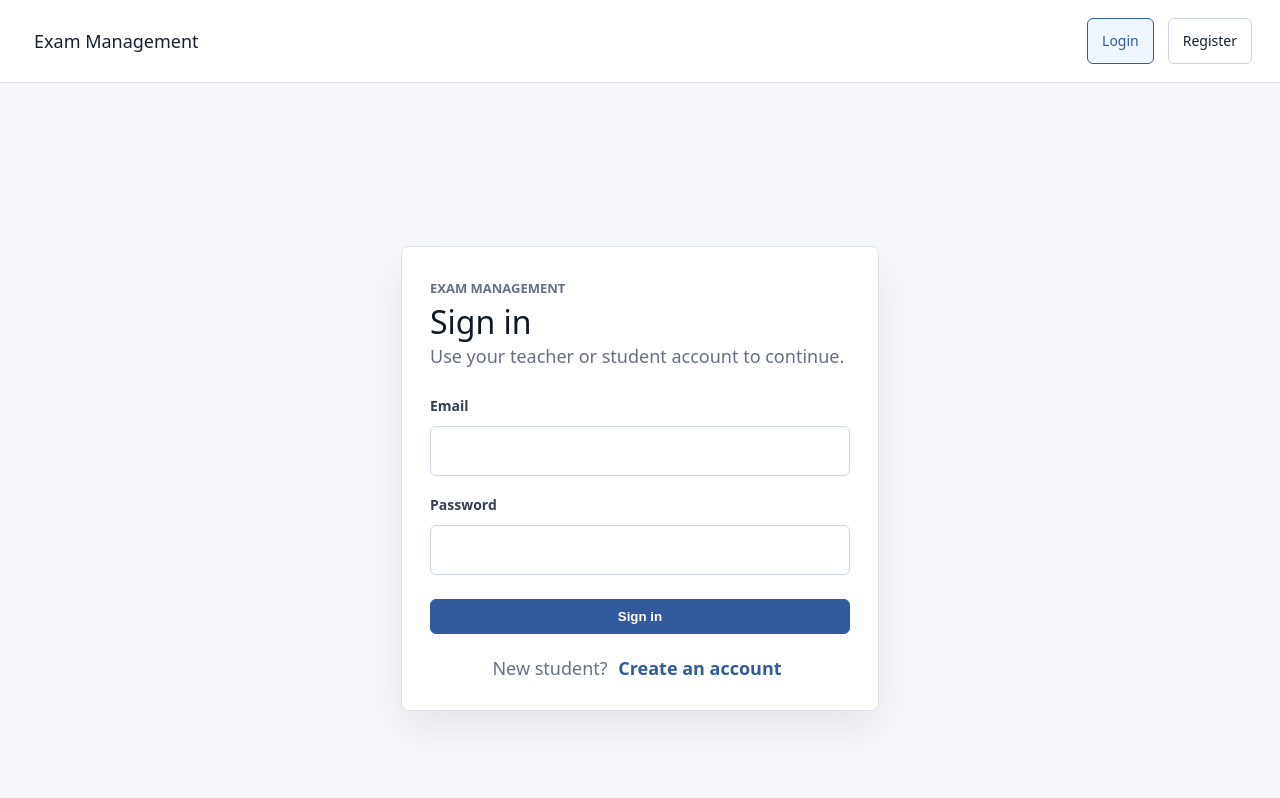
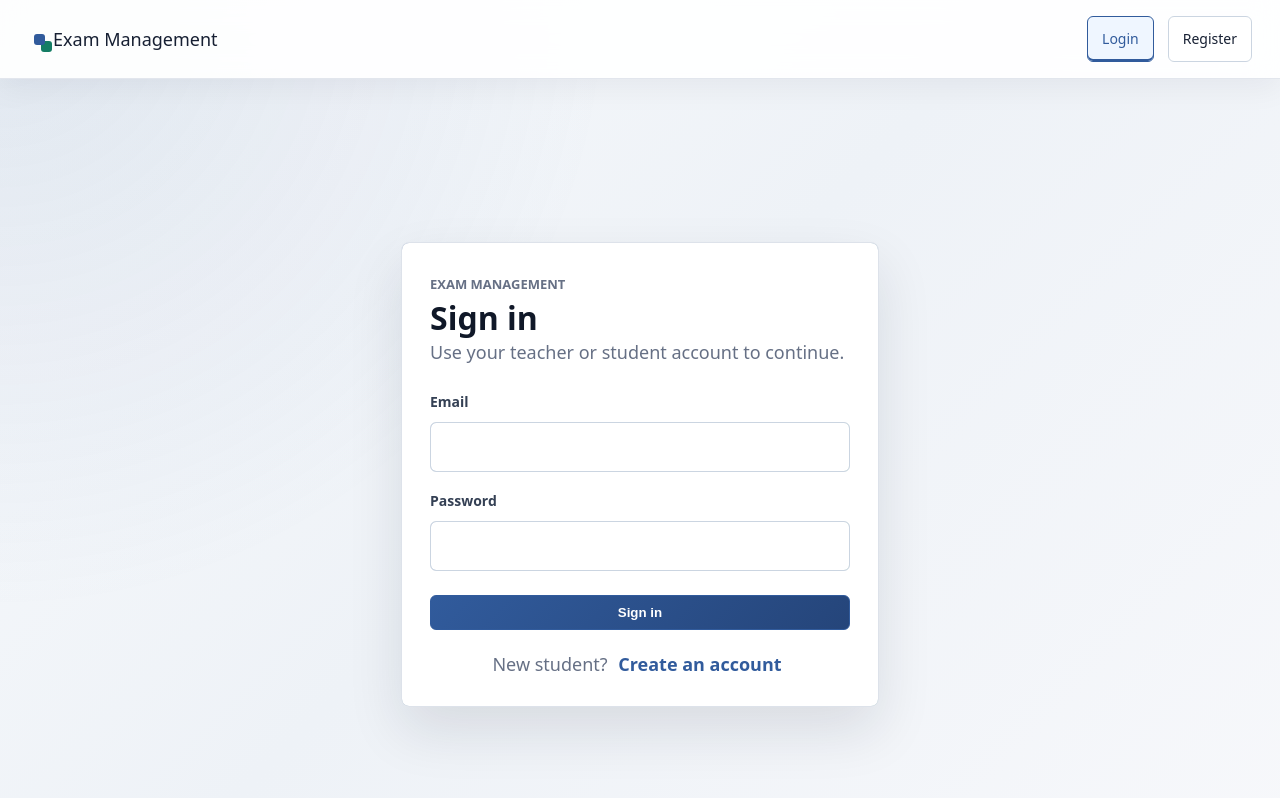
Before and after one commit to MayaZahwy/ExamApp_Project, a React (Vite) app in the folder client/: page /login in a window 1280 px wide. Shown: the top 798 px of the page. Built offline with nearby package versions, Linux system fonts and the light colour scheme.

Commit message:
Final project cleanup and review and styling fixes

```diff
--- a/client/src/App.css
+++ b/client/src/App.css
@@ -1,12 +1,31 @@
 .app-shell {
   min-height: 100svh;
-  background: #f7f8fb;
+  background:
+    radial-gradient(circle at top left, rgba(49, 91, 156, 0.12), transparent 34rem),
+    linear-gradient(135deg, #f8fafc 0%, #eef2f7 48%, #f7f8fb 100%);
 }
 
 button,
 input,
 textarea {
   box-sizing: border-box;
+}
+
+input,
+textarea,
+select {
+  background: #ffffff;
+  color: #101828;
+  color-scheme: light;
+}
+
+input::placeholder,
+textarea::placeholder {
+  color: #98a2b3;
+}
+
+input[type='radio'] {
+  accent-color: #315b9c;
 }
 
 button {
@@ -34,13 +53,18 @@ button:disabled {
 }
 
 .navigation-menu {
+  position: sticky;
+  top: 0;
+  z-index: 9;
   display: flex;
   align-items: center;
   justify-content: space-between;
   gap: 16px;
-  padding: 18px 28px;
-  border-bottom: 1px solid #dde2ea;
-  background: #ffffff;
+  padding: 16px 28px;
+  border-bottom: 1px solid rgba(221, 226, 234, 0.85);
+  background: rgba(255, 255, 255, 0.92);
+  backdrop-filter: blur(14px);
+  box-shadow: 0 10px 30px rgba(15, 23, 42, 0.05);
 }
 
 .brand-button,
@@ -54,8 +78,21 @@ button:disabled {
 }
 
 .brand-button {
+  display: inline-flex;
+  align-items: center;
+  gap: 8px;
+  color: #101828;
   font-weight: 700;
   white-space: nowrap;
+}
+
+.brand-button::before {
+  content: '';
+  width: 11px;
+  height: 11px;
+  border-radius: 3px;
+  background: #315b9c;
+  box-shadow: 7px 7px 0 #147d64;
 }
 
 .navigation-actions {
@@ -81,6 +118,10 @@ button:disabled {
   color: #315b9c;
 }
 
+.navigation-actions .active-nav-link {
+  box-shadow: inset 0 -2px 0 #315b9c;
+}
+
 .user-label {
   border-right: 1px solid #dde2ea;
   color: #344054;
@@ -99,10 +140,12 @@ button:disabled {
   width: min(100%, 420px);
   border: 1px solid #dde2ea;
   border-radius: 8px;
-  background: #ffffff;
+  background:
+    linear-gradient(#ffffff, #ffffff) padding-box,
+    linear-gradient(135deg, rgba(49, 91, 156, 0.35), rgba(20, 125, 100, 0.25)) border-box;
   padding: 28px;
   text-align: left;
-  box-shadow: 0 18px 40px rgba(15, 23, 42, 0.08);
+  box-shadow: 0 24px 55px rgba(15, 23, 42, 0.11);
 }
 
 .auth-header {
@@ -121,6 +164,7 @@ button:disabled {
   margin: 0 0 8px;
   color: #101828;
   font-size: 32px;
+  font-weight: 800;
 }
 
 .auth-header p,
@@ -144,6 +188,9 @@ button:disabled {
 .auth-form input {
   border: 1px solid #cbd5e1;
   border-radius: 6px;
+  background:
+    linear-gradient(#ffffff, #ffffff) padding-box,
+    linear-gradient(135deg, rgba(49, 91, 156, 0.35), rgba(20, 125, 100, 0.2)) border-box;
   color: #101828;
   font: inherit;
   padding: 11px 12px;
@@ -185,7 +232,7 @@ button:disabled {
 
 .auth-form button {
   margin-top: 8px;
-  background: #315b9c;
+  background: linear-gradient(135deg, #315b9c, #25457a);
   border-color: #315b9c;
   color: #ffffff;
   font-weight: 700;
@@ -240,6 +287,8 @@ button:disabled {
   align-items: flex-end;
   justify-content: space-between;
   gap: 20px;
+  border-bottom: 1px solid rgba(203, 213, 225, 0.8);
+  padding-bottom: 18px;
 }
 
 .page-header h1,
@@ -247,6 +296,7 @@ button:disabled {
   margin: 0 0 8px;
   color: #101828;
   font-size: 34px;
+  font-weight: 800;
   line-height: 1.15;
 }
 
@@ -281,16 +331,26 @@ button:disabled {
 .summary-grid article,
 .content-panel,
 .question-editor {
-  border: 1px solid #dde2ea;
+  border: 1px solid rgba(221, 226, 234, 0.95);
   border-radius: 8px;
-  background: #ffffff;
-  box-shadow: 0 1px 2px rgba(15, 23, 42, 0.04);
+  background: rgba(255, 255, 255, 0.94);
+  box-shadow: 0 16px 40px rgba(15, 23, 42, 0.06);
 }
 
 .summary-grid article {
+  position: relative;
+  overflow: hidden;
   display: grid;
   gap: 8px;
   padding: 18px;
+}
+
+.summary-grid article::before {
+  content: '';
+  position: absolute;
+  inset: 0 auto 0 0;
+  width: 4px;
+  background: linear-gradient(180deg, #315b9c, #147d64);
 }
 
 .summary-grid span,
@@ -351,8 +411,14 @@ button:disabled {
   align-items: center;
   justify-content: space-between;
   gap: 18px;
-  border-bottom: 1px solid #eef2f7;
-  padding-bottom: 16px;
+  border: 1px solid #eef2f7;
+  border-radius: 8px;
+  background: #ffffff;
+  padding: 16px;
+  transition:
+    border-color 0.15s ease,
+    box-shadow 0.15s ease,
+    transform 0.15s ease;
 }
 
 .exam-row > div:first-child,
@@ -360,9 +426,10 @@ button:disabled {
   min-width: 0;
 }
 
-.exam-row:last-child {
-  border-bottom: 0;
-  padding-bottom: 0;
+.exam-row:hover {
+  border-color: #cbd5e1;
+  box-shadow: 0 14px 32px rgba(15, 23, 42, 0.08);
+  transform: translateY(-1px);
 }
 
 .exam-row p {
@@ -403,17 +470,17 @@ button:disabled {
 }
 
 .status-draft {
-  background: #eef2f7;
+  background: #f2f4f7;
   color: #344054;
 }
 
 .status-published {
-  background: #dcfae6;
+  background: linear-gradient(135deg, #dcfae6, #ecfdf3);
   color: #067647;
 }
 
 .status-closed {
-  background: #fee4e2;
+  background: linear-gradient(135deg, #fee4e2, #fff1f3);
   color: #b42318;
 }
 
@@ -429,6 +496,9 @@ button:disabled {
 .exam-form textarea {
   border: 1px solid #cbd5e1;
   border-radius: 6px;
+  background:
+    linear-gradient(#ffffff, #ffffff) padding-box,
+    linear-gradient(135deg, rgba(49, 91, 156, 0.25), rgba(20, 125, 100, 0.16)) border-box;
   color: #101828;
   font: inherit;
   padding: 10px 12px;
@@ -458,6 +528,8 @@ button:disabled {
 .question-editor {
   display: grid;
   gap: 14px;
+  background:
+    linear-gradient(180deg, rgba(239, 246, 255, 0.62), rgba(255, 255, 255, 0.96));
   padding: 18px;
 }
 
@@ -501,8 +573,10 @@ button:disabled {
   display: grid;
   gap: 10px;
   margin: 0;
-  border: 1px solid #dde2ea;
+  border: 1px solid #d8e5f7;
   border-radius: 8px;
+  background:
+    linear-gradient(180deg, rgba(255, 255, 255, 0.98), rgba(248, 250, 252, 0.95));
   padding: 18px;
 }
 
@@ -517,9 +591,13 @@ button:disabled {
   align-items: center;
   gap: 8px;
   color: #344054;
-  border: 1px solid #eef2f7;
+  border: 1px solid #dbe7f6;
   border-radius: 6px;
+  background: #ffffff;
   padding: 10px 12px;
+  transition:
+    background-color 0.15s ease,
+    border-color 0.15s ease;
 }
 
 .take-question label:has(input:checked) {
@@ -536,7 +614,7 @@ button:disabled {
 }
 
 .result-panel strong {
-  color: #101828;
+  color: #315b9c;
   font-size: 52px;
   line-height: 1;
 }
--- a/client/src/index.css
+++ b/client/src/index.css
@@ -1,13 +1,13 @@
 :root {
-  --text: #6b6375;
-  --text-h: #08060d;
-  --bg: #fff;
-  --border: #e5e4e7;
-  --code-bg: #f4f3ec;
+  --text: #475467;
+  --text-h: #101828;
+  --bg: #f8fafc;
+  --border: #d8e0ea;
+  --code-bg: #eef4ff;
   --accent: #315b9c;
   --accent-bg: rgba(49, 91, 156, 0.1);
   --accent-border: rgba(49, 91, 156, 0.5);
-  --social-bg: rgba(244, 243, 236, 0.5);
+  --social-bg: rgba(255, 255, 255, 0.7);
   --shadow:
     rgba(0, 0, 0, 0.1) 0 10px 15px -3px, rgba(0, 0, 0, 0.05) 0 4px 6px -2px;
 
@@ -17,7 +17,7 @@
 
   font: 18px/145% var(--sans);
   letter-spacing: 0;
-  color-scheme: light dark;
+  color-scheme: light;
   color: var(--text);
   background: var(--bg);
   font-synthesis: none;
@@ -30,28 +30,9 @@
   }
 }
 
-@media (prefers-color-scheme: dark) {
-  :root {
-    --text: #9ca3af;
-    --text-h: #f3f4f6;
-    --bg: #16171d;
-    --border: #2e303a;
-    --code-bg: #1f2028;
-    --accent: #79a7e3;
-    --accent-bg: rgba(121, 167, 227, 0.15);
-    --accent-border: rgba(121, 167, 227, 0.5);
-    --social-bg: rgba(47, 48, 58, 0.5);
-    --shadow:
-      rgba(0, 0, 0, 0.4) 0 10px 15px -3px, rgba(0, 0, 0, 0.25) 0 4px 6px -2px;
-  }
-
-  #social .button-icon {
-    filter: invert(1) brightness(2);
-  }
-}
-
 body {
   margin: 0;
+  background: var(--bg);
 }
 
 #root {
--- a/client/src/routes/RouteService.js
+++ b/client/src/routes/RouteService.js
@@ -37,6 +37,7 @@ class RouteService {
 
     const { route } = match
 
+    // Guest pages are hidden after login.
     if (route.access === 'guest') {
       return currentUser ? this.authService.getRedirectPath(currentUser) : null
     }
@@ -45,6 +46,7 @@ class RouteService {
       return '/login'
     }
 
+    // Keep each role inside its own page group.
     if (route.access !== currentUser.role) {
       return this.authService.getRedirectPath(currentUser)
     }
@@ -84,6 +86,7 @@ class RouteService {
 
       const currentPart = currentParts[index]
 
+      // Values like :id are saved as route params.
       if (routePart.startsWith(':')) {
         return {
           ...params,
--- a/client/src/services/ExamService.js
+++ b/client/src/services/ExamService.js
@@ -30,6 +30,7 @@ class ExamService {
     const exams = await this.mockApiService.getAll('exams')
     const questions = await this.mockApiService.getAll('questions')
 
+    // Students can only see published exams.
     return exams
       .filter((exam) => exam.status === 'published')
       .map((exam) => this.attachQuestions(exam, questions))
@@ -119,6 +120,7 @@ class ExamService {
   }
 
   getNextStatusOptions(status) {
+    // Exam status moves forward only.
     if (status === 'draft') {
       return [{ label: 'Publish', status: 'published' }]
     }
--- a/client/src/services/MockApiService.js
+++ b/client/src/services/MockApiService.js
@@ -18,6 +18,7 @@ class MockApiService {
 
   getCollection(collectionName) {
     const initialData = this.collections[collectionName] ?? []
+    // localStorage overrides the seed data after the first change.
     return this.storageService.load(collectionName, initialData)
   }
 
--- a/client/src/services/StorageService.js
+++ b/client/src/services/StorageService.js
@@ -9,6 +9,7 @@ class StorageService {
   }
 
   save(key, value) {
+    // All app data is stored as JSON in the browser.
     localStorage.setItem(this.getStorageKey(key), JSON.stringify(value))
   }
 
@@ -22,6 +23,7 @@ class StorageService {
     try {
       return JSON.parse(value)
     } catch {
+      // Bad saved data should not break the app.
       return fallbackValue
     }
   }
--- a/client/src/services/SubmissionService.js
+++ b/client/src/services/SubmissionService.js
@@ -76,6 +76,7 @@ class SubmissionService {
   }
 
   calculateScore(questions, answers) {
+    // Each correct answer adds the question points to the final score.
     return questions.reduce((total, question) => {
       const answer = answers.find(
         (currentAnswer) => currentAnswer.questionId === question.id,
```
Also changed, not shown: 1 other file (tests, documents, lock files or other folders).
